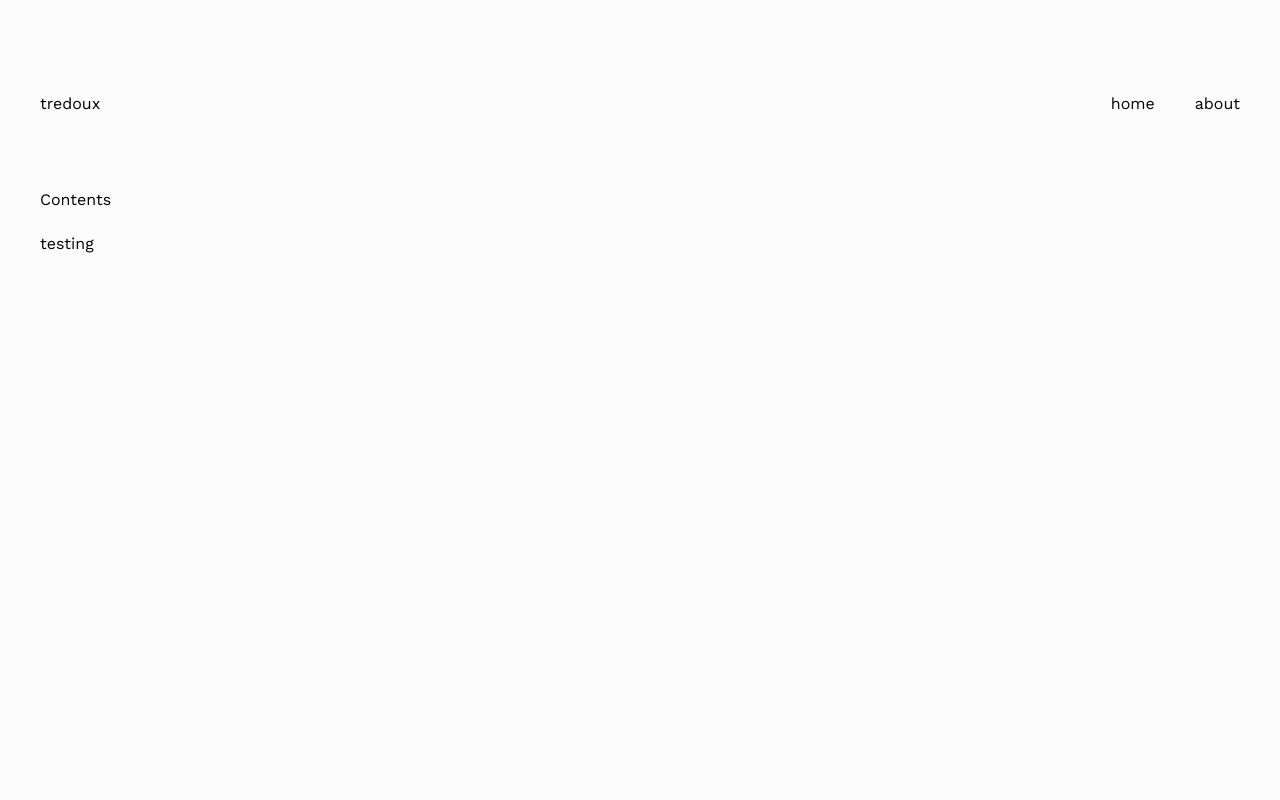
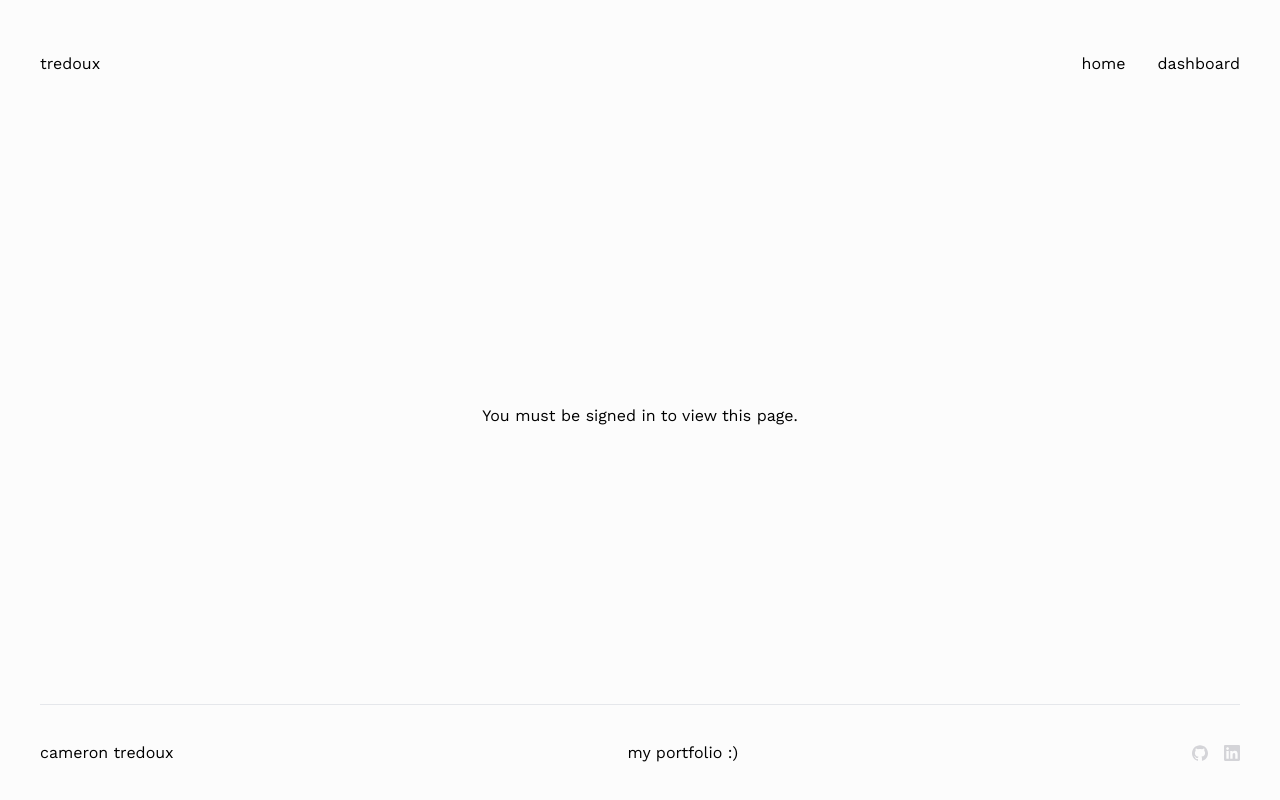
Before and after one commit to camerontredoux/firebase-auth-test, a Next.js app: page /dashboard in a window 1280 px wide. Built offline with nearby package versions, Linux system fonts and the light colour scheme; no server answers.

Commit message:
Created layout component and added our navbar and footer. Using auth to hide certain content

```diff
--- /dev/null
+++ b/components/Layout.tsx
@@ -0,0 +1,50 @@
+import React from "react";
+import Navigation from "./Navigation";
+
+const Layout: React.FC = ({ children }) => {
+  return (
+    <div className="flex flex-col justify-between min-h-screen">
+      <Navigation />
+      {children}
+      <footer className="border-t h-24 flex items-center justify-between">
+        <div>cameron tredoux</div>
+        <div className="transition-all ease-in duration-200 opacity-0 sm:opacity-100">
+          my portfolio :)
+        </div>
+        <ul className="flex items-center gap-4 justify-center">
+          <li>
+            <a href="https://www.github.com/camerontredoux" target="_blank">
+              <svg
+                className="h-4 w-4 fill-zinc-300"
+                role="img"
+                viewBox="0 0 24 24"
+                xmlns="http://www.w3.org/2000/svg"
+              >
+                <title>GitHub</title>
+                <path d="M12 .297c-6.63 0-12 5.373-12 12 0 5.303 3.438 9.8 8.205 11.385.6.113.82-.258.82-.577 0-.285-.01-1.04-.015-2.04-3.338.724-4.042-1.61-4.042-1.61C4.422 18.07 3.633 17.7 3.633 17.7c-1.087-.744.084-.729.084-.729 1.205.084 1.838 1.236 1.838 1.236 1.07 1.835 2.809 1.305 3.495.998.108-.776.417-1.305.76-1.605-2.665-.3-5.466-1.332-5.466-5.93 0-1.31.465-2.38 1.235-3.22-.135-.303-.54-1.523.105-3.176 0 0 1.005-.322 3.3 1.23.96-.267 1.98-.399 3-.405 1.02.006 2.04.138 3 .405 2.28-1.552 3.285-1.23 3.285-1.23.645 1.653.24 2.873.12 3.176.765.84 1.23 1.91 1.23 3.22 0 4.61-2.805 5.625-5.475 5.92.42.36.81 1.096.81 2.22 0 1.606-.015 2.896-.015 3.286 0 .315.21.69.825.57C20.565 22.092 24 17.592 24 12.297c0-6.627-5.373-12-12-12" />
+              </svg>
+            </a>
+          </li>
+          <li>
+            <a
+              href="https://www.linkedin.com/in/camerontredoux"
+              target="_blank"
+            >
+              <svg
+                className="h-4 w-4 fill-zinc-300"
+                role="img"
+                viewBox="0 0 24 24"
+                xmlns="http://www.w3.org/2000/svg"
+              >
+                <title>LinkedIn</title>
+                <path d="M20.447 20.452h-3.554v-5.569c0-1.328-.027-3.037-1.852-3.037-1.853 0-2.136 1.445-2.136 2.939v5.667H9.351V9h3.414v1.561h.046c.477-.9 1.637-1.85 3.37-1.85 3.601 0 4.267 2.37 4.267 5.455v6.286zM5.337 7.433c-1.144 0-2.063-.926-2.063-2.065 0-1.138.92-2.063 2.063-2.063 1.14 0 2.064.925 2.064 2.063 0 1.139-.925 2.065-2.064 2.065zm1.782 13.019H3.555V9h3.564v11.452zM22.225 0H1.771C.792 0 0 .774 0 1.729v20.542C0 23.227.792 24 1.771 24h20.451C23.2 24 24 23.227 24 22.271V1.729C24 .774 23.2 0 22.222 0h.003z" />
+              </svg>
+            </a>
+          </li>
+        </ul>
+      </footer>
+    </div>
+  );
+};
+
+export default Layout;
--- a/components/Navigation.tsx
+++ b/components/Navigation.tsx
@@ -1,11 +1,49 @@
+import { useAuth } from "@utils/auth";
+import Image from "next/image";
+import Link from "next/link";
+import { useRouter } from "next/router";
+
 const Navigation = () => {
+  const auth = useAuth();
+  const router = useRouter();
+  const handleSignout = () => {
+    auth?.signout();
+    router.push("/");
+  };
   return (
     <>
-      <nav className="mt-20 mb-10 items-center justify-center sm:justify-between flex h-12">
+      <nav className="mt-10 mb-10 items-center justify-between flex h-12">
         <div className="flex items-center">tredoux</div>
-        <ul className="hidden sm:flex items-center gap-10">
-          <li>home</li>
-          <li>about</li>
+        <ul className="hidden sm:flex items-center gap-8">
+          {auth?.user ? <button onClick={handleSignout}>signout</button> : null}
+          <li>
+            <Link href="/">
+              <a>home</a>
+            </Link>
+          </li>
+          <li>
+            <Link href="/dashboard">
+              <a>dashboard</a>
+            </Link>
+          </li>
+          {auth?.user ? (
+            <li>
+              <div className="shadow-md w-8 h-8 rounded-full">
+                <Image
+                  className="rounded-full"
+                  width="96"
+                  height="96"
+                  src={auth.user.photoURL}
+                  alt={
+                    auth?.user?.displayName ? auth.user.displayName : "Profile"
+                  }
+                />
+              </div>
+            </li>
+          ) : null}
+        </ul>
+        <ul className="flex sm:hidden items-center">
+          <li>test</li>
         </ul>
       </nav>
     </>
--- a/pages/_app.tsx
+++ b/pages/_app.tsx
@@ -1,11 +1,14 @@
 import "@styles/globals.css";
 import type { AppProps } from "next/app";
 import { AuthProvider } from "@utils/auth";
+import Layout from "@components/Layout";
 
 function MyApp({ Component, pageProps }: AppProps) {
   return (
     <AuthProvider>
-      <Component {...pageProps} />
+      <Layout>
+        <Component {...pageProps} />
+      </Layout>
     </AuthProvider>
   );
 }
--- a/pages/_document.tsx
+++ b/pages/_document.tsx
@@ -1,9 +1,9 @@
 import Document, {
+  DocumentContext,
+  Head,
   Html,
-  Head,
   Main,
   NextScript,
-  DocumentContext,
 } from "next/document";
 
 class MyDocument extends Document {
@@ -21,7 +21,7 @@
             rel="stylesheet"
           ></link>
         </Head>
-        <body className="font-body bg-[#fcfcfc] px-10">
+        <body className="font-body bg-[#fcfcfc] px-10 max-w-screen-xl mx-auto ">
           <Main />
           <NextScript />
         </body>
--- a/pages/dashboard.tsx
+++ b/pages/dashboard.tsx
@@ -1,11 +1,19 @@
-import Navigation from "@components/Navigation";
+import { useAuth } from "@utils/auth";
+import Head from "next/head";
 
 const Dashboard = () => {
+  const auth = useAuth();
   return (
-    <div className="max-w-screen-xl mx-auto flex flex-col gap-5 min-h-screen">
-      <Navigation></Navigation>
-      <div className="">Contents</div>
-      <footer className="">testing</footer>
+    <div className="py-10 flex flex-col items-center">
+      <Head>
+        <title>Dashboard</title>
+        <link rel="icon" href="/favicon.ico" />
+      </Head>
+      {auth?.user ? (
+        <div className="">{auth?.user?.displayName}</div>
+      ) : (
+        <div className="">You must be signed in to view this page.</div>
+      )}
     </div>
   );
 };
--- a/pages/index.tsx
+++ b/pages/index.tsx
@@ -34,9 +34,9 @@
   const auth = useAuth();
 
   return (
-    <div className="font-body flex flex-col gap-5 items-center justify-center min-h-screen py-2 bg-gray-300">
+    <div className="font-body flex flex-col gap-5 items-center justify-center py-10">
       <Head>
-        <title>Create Next App</title>
+        <title>Cameron Tredoux's Portfolio</title>
         <link rel="icon" href="/favicon.ico" />
       </Head>
 
--- a/styles/globals.css
+++ b/styles/globals.css
@@ -1,10 +1,6 @@
 @tailwind base;
 @tailwind components;
 @tailwind utilities;
-
-body {
-  background-color: ;
-}
 
 .signout:hover span {
   @apply sm:hidden;
```
